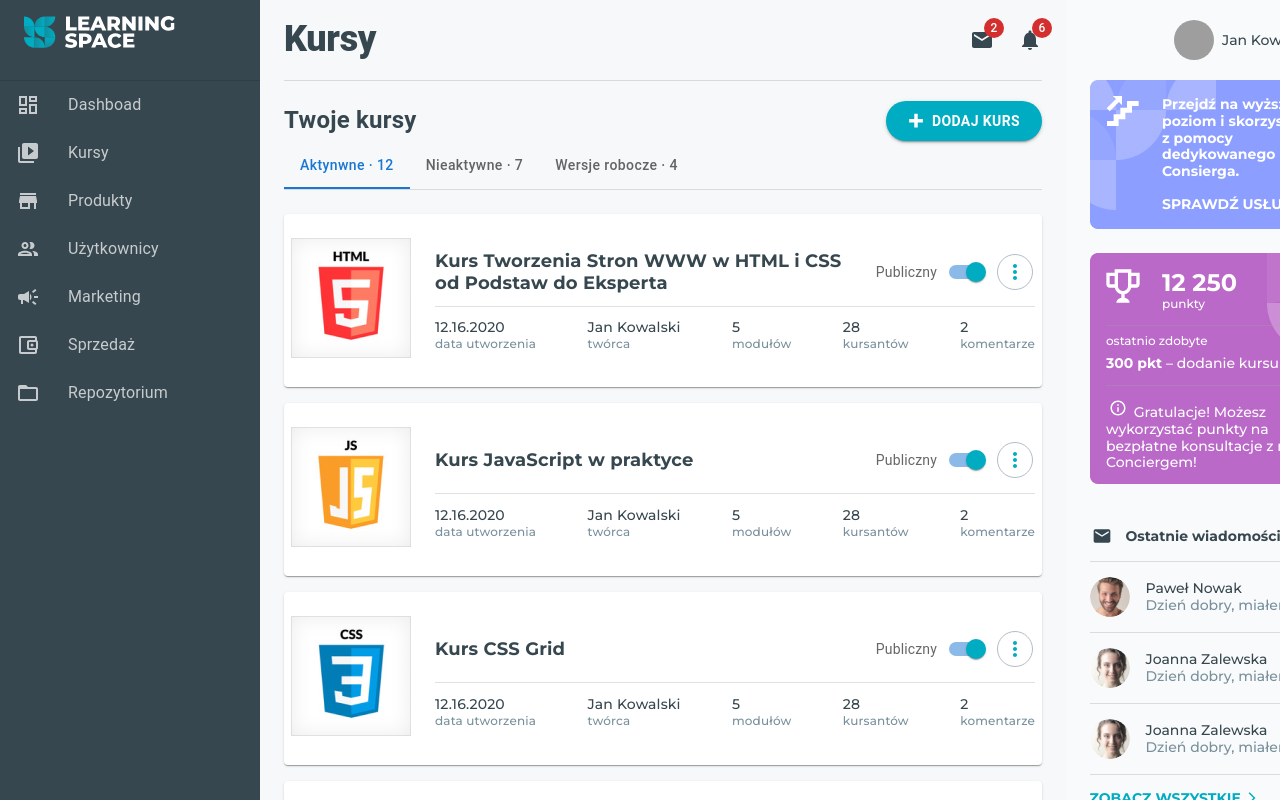
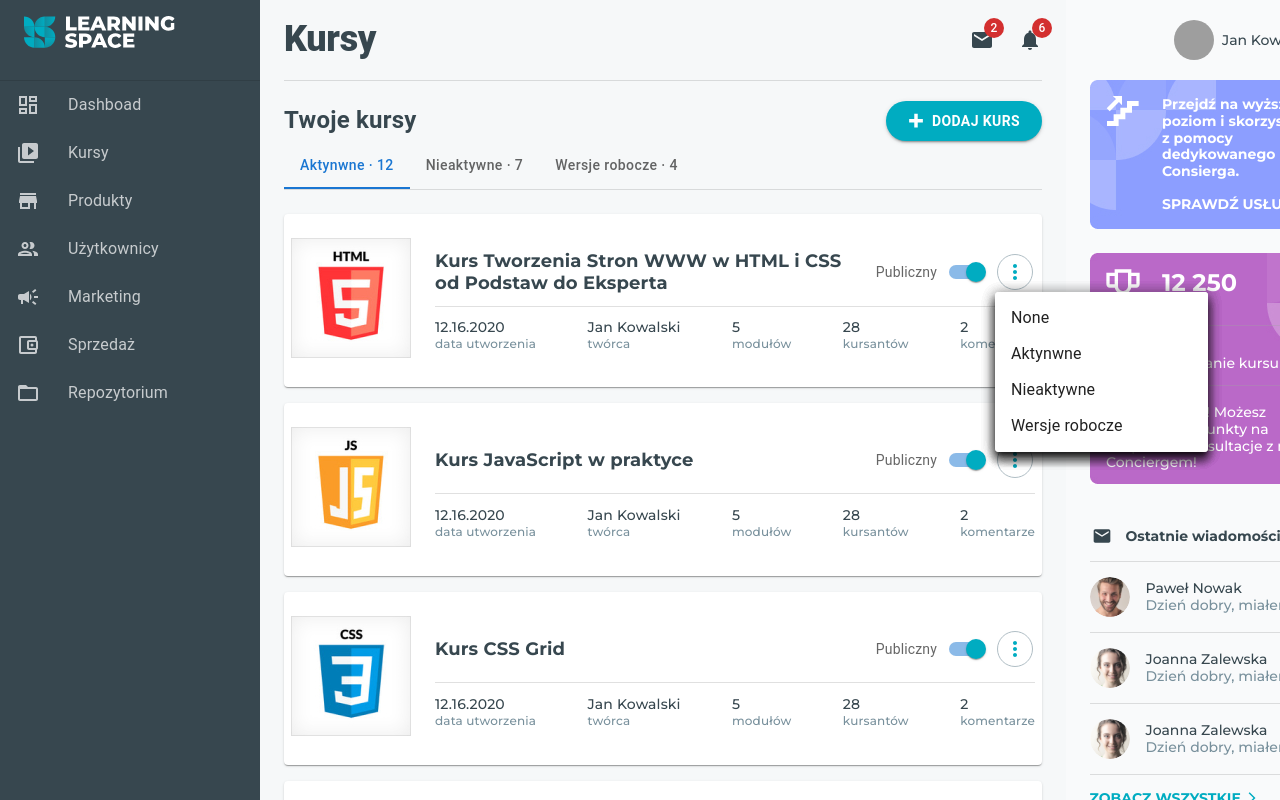
Before and after one commit to MishanyaZh/courses, a React (Create React App) app: page / in a window 1280 px wide. Both pictures are taken after a click on the button 1015 px from the left and 272 px from the top of the page. Shown: the top 800 px of the page. Built offline with nearby package versions, Linux system fonts and the light colour scheme; grey boxes are pictures that could not be loaded.

Commit message:
CoursList MenuButton

```diff
--- a/src/components/Courses/CoursList/CoursList.jsx
+++ b/src/components/Courses/CoursList/CoursList.jsx
@@ -5,7 +5,6 @@ import Paper from '@mui/material/Paper';
 import Stack from '@mui/material/Stack';
 import Switch from '@mui/material/Switch';
 import IconButton from '@mui/material/IconButton';
-import MoreVertIcon from '@mui/icons-material/MoreVert';
 import { styled } from '@mui/material/styles';
 import {
   BottomCardColumn,
@@ -14,6 +13,7 @@ import {
   CardTytle,
   Img,
   ImgBox,
+  MoreVertIconS,
 } from './CoursList.styled';
 
 import { cardsData } from '../../../assets/cardsData';
@@ -25,18 +25,30 @@ import {
   Options,
   BottomCard,
 } from './CoursList.styled';
+import { Menu, MenuItem } from '@mui/material';
 
 const Item = styled(Paper)(({ theme }) => ({
   backgroundColor: theme.palette.mode === 'dark' ? '#1A2027' : '#fff',
   ...theme.typography.body2,
-  // padding: theme.spacing(1),
   display: 'flex',
   textAlign: 'start',
   color: theme.palette.text.secondary,
   minWidth: '758px',
 }));
 
+const options = ['None', 'Aktynwne', 'Nieaktywne', 'Wersje robocze'];
+
+const ITEM_HEIGHT = 48;
+
 const CoursList = () => {
+  const [anchorEl, setAnchorEl] = React.useState(null);
+  const open = Boolean(anchorEl);
+  const handleClick = event => {
+    setAnchorEl(event.currentTarget);
+  };
+  const handleClose = () => {
+    setAnchorEl(null);
+  };
   return (
     <Box sx={{ width: '758px' }}>
       <Stack spacing={2}>
@@ -58,24 +70,41 @@ const CoursList = () => {
                       }}
                     />
                     <IconButton
-                      style={{
-                        width: '40px',
-                        height: '40px',
-                        // marginRight: '24px',
-                      }}
+                      style={{ width: '40px', height: '40px' }}
                       aria-label="more"
                       id="long-button"
+                      aria-controls={open ? 'long-menu' : undefined}
+                      aria-expanded={open ? 'true' : undefined}
                       aria-haspopup="true"
+                      onClick={handleClick}
                     >
-                      <MoreVertIcon
-                        style={{
-                          padding: '5px',
-                          color: 'rgba(0, 172, 193, 1)',
-                          border: '1px solid rgba(176, 190, 197, 1)',
-                          borderRadius: '25px',
-                        }}
-                      />
+                      <MoreVertIconS />
                     </IconButton>
+                    <Menu
+                      id="long-menu"
+                      MenuListProps={{
+                        'aria-labelledby': 'long-button',
+                      }}
+                      anchorEl={anchorEl}
+                      open={open}
+                      onClose={handleClose}
+                      PaperProps={{
+                        style: {
+                          maxHeight: ITEM_HEIGHT * 4.5,
+                          width: '20ch',
+                        },
+                      }}
+                    >
+                      {options.map(option => (
+                        <MenuItem
+                          key={option}
+                          selected={option === 'Pyxis'}
+                          onClick={handleClose}
+                        >
+                          {option}
+                        </MenuItem>
+                      ))}
+                    </Menu>
                   </Options>
                 </TopCard>
                 <Divider />
--- a/src/components/Courses/CoursList/CoursList.styled.jsx
+++ b/src/components/Courses/CoursList/CoursList.styled.jsx
@@ -1,4 +1,12 @@
 import styled from '@emotion/styled';
+import MoreVertIcon from '@mui/icons-material/MoreVert';
+
+export const MoreVertIconS = styled(MoreVertIcon)`
+  padding: 5px;
+  color: rgba(0, 172, 193, 1);
+  border: 1px solid rgba(176, 190, 197, 1);
+  border-radius: 25px;
+`;
 
 export const CardContent = styled.div`
   max-width: 758px;
```
Also changed, not shown: 1 other file (tests, documents, lock files or other folders).
